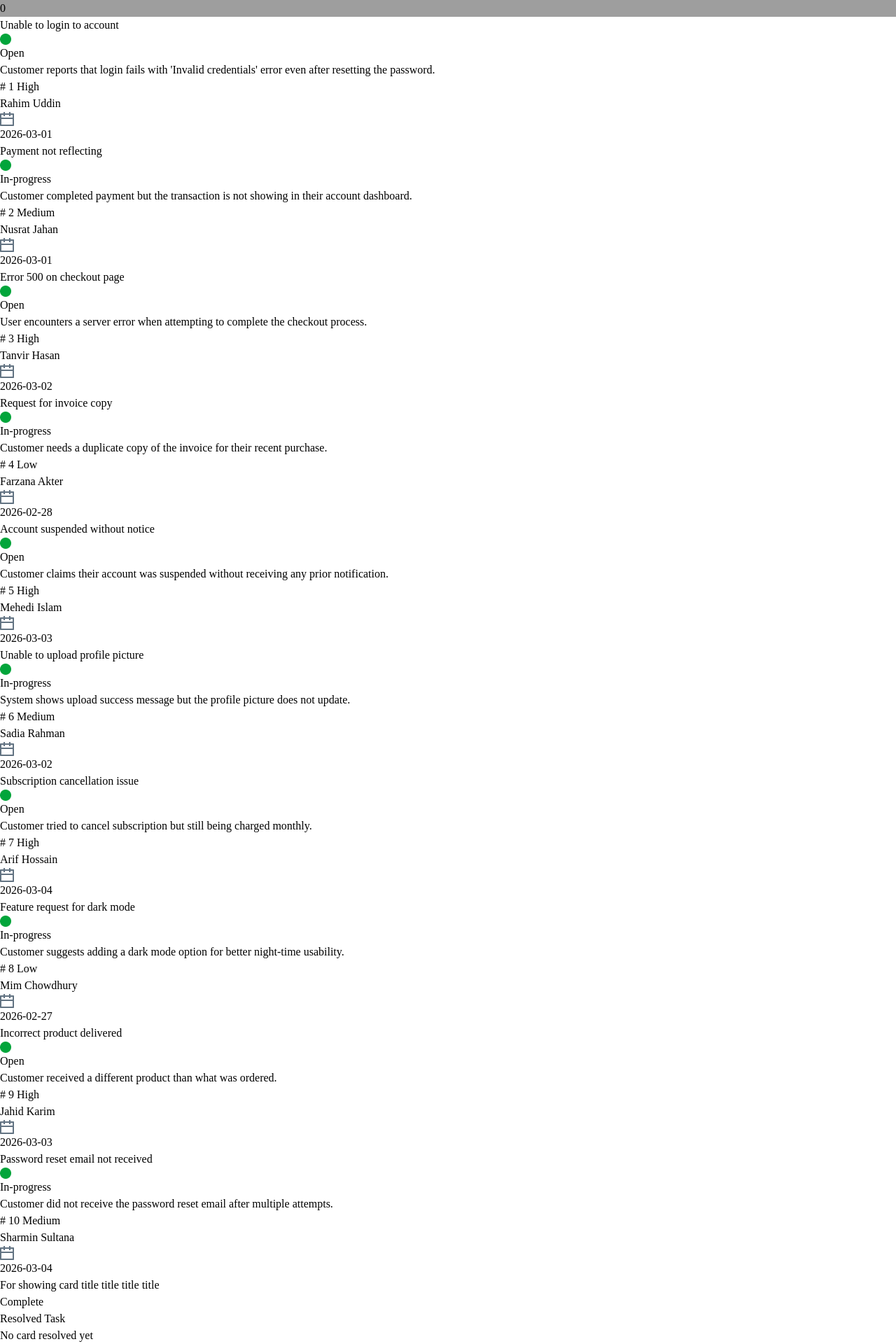
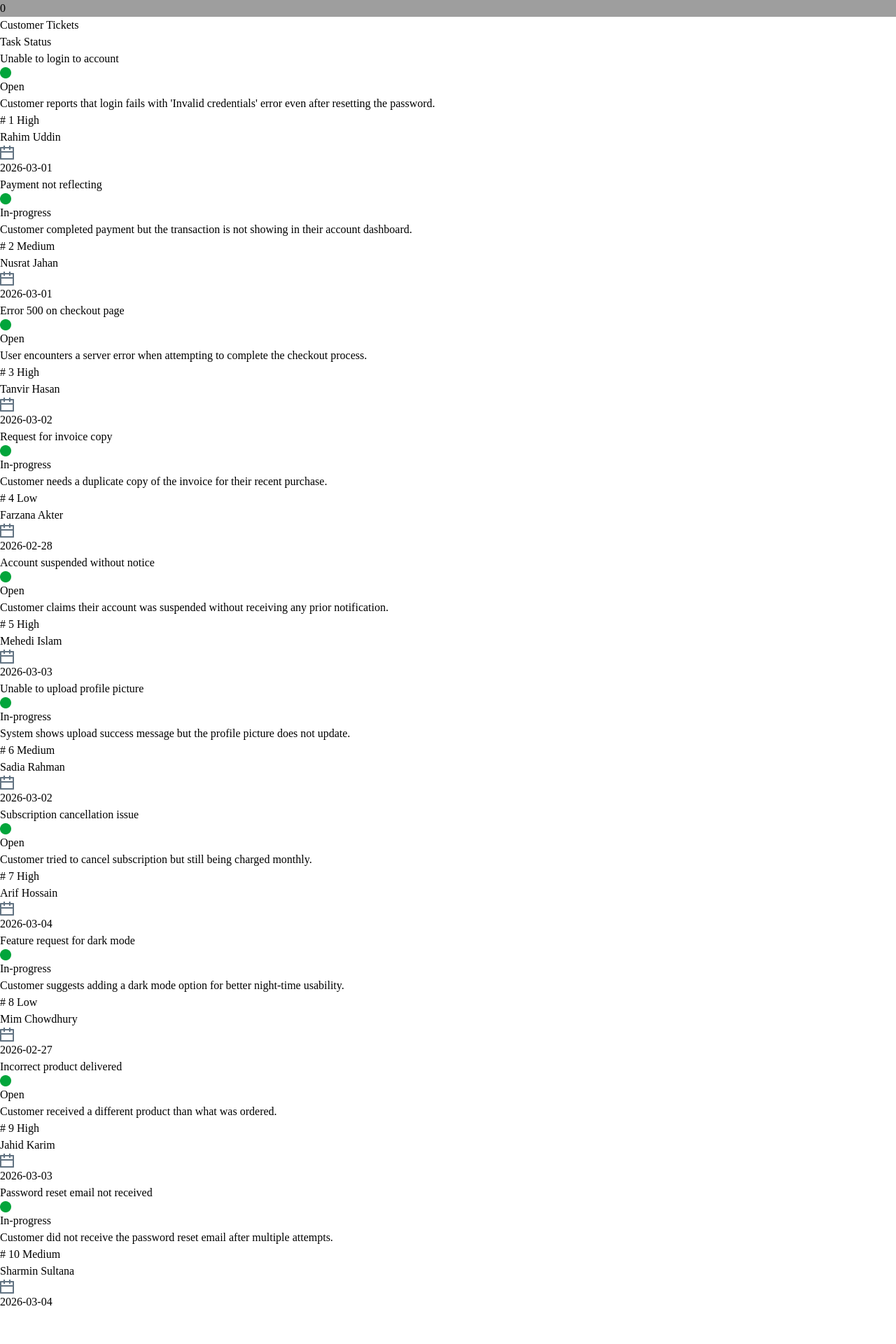
Before and after one commit to touhidcse/Customer-Support-Zone, a React (Vite) app in the folder Customer-Support-Zone/: page / in a window 1280 px wide. Shown: the part 1568-3488 px from the top of the page at 70% size. After the commit the page ends 3440 px from the top, so only its background shows below. Built offline with nearby package versions, Linux system fonts and the light colour scheme; grey boxes are pictures that could not be loaded.

Commit message:
card added and removed from task

```diff
--- a/Customer-Support-Zone/package.json
+++ b/Customer-Support-Zone/package.json
@@ -11,7 +11,8 @@
   },
   "dependencies": {
     "react": "^19.2.0",
-    "react-dom": "^19.2.0"
+    "react-dom": "^19.2.0",
+    "react-toastify": "^11.0.5"
   },
   "devDependencies": {
     "@eslint/js": "^9.39.1",
--- a/Customer-Support-Zone/src/App.jsx
+++ b/Customer-Support-Zone/src/App.jsx
@@ -1,12 +1,14 @@
-import { ToastContainer } from 'react-toastify';
+
 // import { useState } from 'react'
 import './App.css'
 import NavBar from './Components/NavBar/NavBar';
 import Banner from './Components/Banner/Banner';
-import Body from './Components/Body/Body';
-// import Cards from './Components/Cards/Cards';
 import AvailableCards from './Components/AvailableCards/AvailableCards';
+
+import CustomerCard from './Components/CustomerCard/CustomerCard';
+import SelectCustomer from './Components/SelectCustomer/SelectCustomer';
 import { Suspense, useState } from 'react';
+import SelectedCard from './Components/SelectedCard/SelectedCard';
 
 
 const fetchCards = async () => {
@@ -16,22 +18,40 @@ const fetchCards = async () => {
 const cardPromise = fetchCards()
 // console.log(cardPromise)
 function App() {
-  // const [count, setCount] = useState(0)
-  const [inProgress, setinProgress]=useState(0);
-  const [resolved, setresolved] =useState(0)
+  const [inProgress, setinProgress] = useState(0);
+  const [resolved, setresolved] = useState(0)
+  const [selectedCard, setSelectedCard] = useState([]);
+  const [task,setTask] = useState([])
+// Remove card from layon
+ const removeCard=(card)=>{
+    const filtereCard = selectedCard.filter(c=>c.id!==card.id);
+    // console.log(filtereCard)
+    setSelectedCard(filtereCard)
+  }
+  // const removePlayer=(p)=>{
+  //   const filteredData = purchasedPlayers.filter(ply=>ply["player-name"]!=p["player-name"]);
+  //   console.log(filteredData)
+  //   setpurchasedPlayers(filteredData)
+  //   setAvailableBalance(availableBanlance+parseInt(p.price))
+  // }
 
   return (
     <>
       <NavBar></NavBar>
-    <Banner inProgress={inProgress} resolved={resolved}></Banner>
-      <Body></Body>
+      <Banner inProgress={inProgress} resolved={resolved}></Banner>
       <div>
 
       </div>
+
+
       <Suspense fallback={<span className="loading loading-spinner text-error"></span>}>
-      <AvailableCards cardPromise={cardPromise} inProgress={inProgress} setinProgress={setinProgress} resolved={resolved} setresolved={setresolved}></AvailableCards>
+        <AvailableCards
+        cardPromise={cardPromise} inProgress={inProgress} setinProgress={setinProgress} resolved={resolved}
+         setresolved={setresolved} selectedCard={selectedCard}
+         setSelectedCard={setSelectedCard} removeCard={removeCard} task={task} setTask={setTask}>
+
+        </AvailableCards>
       </Suspense>
-
     </>
   )
 }
--- a/Customer-Support-Zone/src/Components/AvailableCards/AvailableCards.jsx
+++ b/Customer-Support-Zone/src/Components/AvailableCards/AvailableCards.jsx
@@ -1,38 +1,54 @@
 import React, { use } from 'react';
-import Cards from '../Cards/Cards';
+import CustomerCard from '../CustomerCard/CustomerCard';
+import SelectedCard from '../SelectedCard/SelectedCard';
 
-const AvailableCards = ({ cardPromise, inProgress, setinProgress, resolved, setresolved }) => {
+const AvailableCards = ({ cardPromise, removeCard, inProgress, setinProgress, resolved, setresolved, selectedCard, setSelectedCard ,task,setTask}) => {
     const cardData = use(cardPromise)
-    console.log(cardData)
+
+    // console.log(cardData)
+
+
     return (
+        //     {
+        //         document.getElementById("card-Container").addEventListener('click', handleSelected)
+        //     }
+        //     const selectedCard = []
+        // const handleSelected = (cardData) => {
+        //     // isSelected(true)
+        //     // setisCardSelected([...isCardSelected, cardData])
+        //     const allSelectedCard = [...selectedCard, cardData]
+        //     return allSelectedCard;
+
+        // }
         <div className='max-w-[100%] mx-auto  bg-[#F5F5F5]'>
-
+            <div className='max-w-[1200px] mx-auto flex justify-between pb-5'>
+                <h1 className='max-w-400px text-2xl font-bold'>Customer Tickets</h1>
+                <h1 className='max-w-400px mx-auto'></h1>
+                <h2 className='max-w-400px mx-auto text-2xl font-bold'>Task Status</h2>
+            </div>
             <div className='max-w-[1200px] mx-auto flex gap-10 justify-between'>
-                <div className='grid gap-5 grid-cols-1 md:grid-cols-2 lg:grid-cols-2'>
+                <div id='card-Container' className='grid gap-5 grid-cols-1 md:grid-cols-2 lg:grid-cols-2'>
                     {
 
-                        cardData.map(card => <Cards card={card}></Cards>)
+                        cardData.map(card => <CustomerCard card={card} inProgress={inProgress} setinProgress={setinProgress} resolved={resolved} setresolved={setresolved} selectedCard={selectedCard} setSelectedCard={setSelectedCard}></CustomerCard>)
 
                     }
                 </div>
                 <div className=''>
                     {/* Dynamically load  */}
-                    <div>
-                        <div className='bg-white shadow-sm'>
-                            <h1 className="text-2xl font-bold text-center">For showing card title title title title{cardData.title}</h1>
-                            <button className='btn bg-[#41BE6c]  w-full text-xl text-white'>Complete</button>
-                        </div>
-                        <div>
-                            <h1 className="text-2xl font-bold">Resolved Task</h1>
-                            <p>No card resolved yet</p>
-                        </div>
-                    </div>
+                    {
+                        selectedCard.map(card => <SelectedCard card={card} inProgress={inProgress} setinProgress={setinProgress} resolved={resolved} setresolved={setresolved} selectedCard={selectedCard} setSelectedCard={setSelectedCard} task={task} setTask={setTask} removeCard={removeCard}></SelectedCard>)
+                    }
 
                 </div>
 
             </div>
         </div>
+
+
     );
+
+
 };
 
 export default AvailableCards;
--- a/Customer-Support-Zone/src/Components/Body/Body.jsx
+++ /dev/null
@@ -1,19 +0,0 @@
-import React from 'react';
-import backGroundImg from '../../assets/vector2.png'
-const Body = () => {
-    return (
-        // <div className="max-w-[100%] bg-[#F5F5F5]"
-        //                 style={{
-        //                     backgroundImage:
-        //                         "url(https://i.ibb.co.com/jPmwk0Mg/vector2.png)",
-        //                 }}>
-        //     <div className='max-w-[1200px] mx-auto flex justify-between'>
-
-
-        //     </div>
-        // </div>
-        <div></div>
-    );
-};
-
-export default Body;
--- a/Customer-Support-Zone/src/Components/Cards/Cards.jsx
+++ /dev/null
@@ -1,32 +0,0 @@
-
-import dateImg from '../../assets/date.png'
-import iconImg from '../../assets/Ellipse 22.png'
-
-const Cards = ({card}) => {
-
-    return (
-        <div>
-                <div class="card w-96 bg-base-100 card-sm shadow-sm">
-                    <div class="card-body">
-                        <div className='flex justify-between items-center'>
-                            <h2 class="card-title">{card.title}</h2>
-                            <div className='flex gap-2 border-2 rounded bg-green-200'>
-                               <img src={iconImg} alt="" /> <p className='text-black-100'>{card.status}</p>
-                            </div>
-                        </div>
-                        <p>{card.description}</p>
-                        <div className='flex justify-between items-center'>
-                            <div>
-                                <p># {card.id} <span>{card.priority}</span></p>
-                            </div>
-                            <div className='flex justify-between items-center gap-5'>
-                                <p>{card.customer}</p> <img src={dateImg} /><span>{card.createdAt}</span>
-                            </div>
-                        </div>
-                    </div>
-                </div>
-        </div>
-    );
-};
-
-export default Cards;
--- /dev/null
+++ b/Customer-Support-Zone/src/Components/CustomerCard/CustomerCard.jsx
@@ -0,0 +1,44 @@
+import React, { use } from 'react';
+
+import { useState } from 'react';
+import dateImg from '../../assets/date.png'
+import iconImg from '../../assets/Ellipse 22.png'
+import { toast } from 'react-toastify';
+const CustomerCard = ({card,resolved, setresolved,inProgress, setinProgress, selectedCard,setSelectedCard}) => {
+    const [isSelected, setisSelected] = useState(false);
+
+    const handdleSelected = (cardData) => {
+            setinProgress(inProgress+1)
+            // toast('one card selected')
+            setSelectedCard([...selectedCard,cardData])
+            // console.log(selectedCard)
+
+
+    }
+    // const handleRemoveCardFromLayout=()=>{
+    //     remove(card)
+    // }
+       return (
+        <div onClick={() => { handdleSelected(card) }} className="card w-96 bg-base-100 card-sm shadow-sm cursor-pointer" >
+            <div class="card-body" >
+                <div className='flex justify-between items-center'>
+                    <h2 class="card-title">{card.title}</h2>
+                    <div className='flex gap-2 border-2 rounded bg-green-200'>
+                        <img src={iconImg} alt="" /> <p className='text-black-100'>{card.status}</p>
+                    </div>
+                </div>
+                <p>{card.description}</p>
+                <div className='flex justify-between items-center'>
+                    <div>
+                        <p># {card.id} <span>{card.priority}</span></p>
+                    </div>
+                    <div className='flex justify-between items-center gap-5'>
+                        <p>{card.customer}</p> <img src={dateImg} /><span>{card.createdAt}</span>
+                    </div>
+                </div>
+            </div>
+        </div>
+    );
+};
+
+export default CustomerCard;
--- /dev/null
+++ b/Customer-Support-Zone/src/Components/SelectCustomer/SelectCustomer.jsx
@@ -0,0 +1,17 @@
+import React from 'react';
+import SelectCard from '../SelectedCard/SelectedCard';
+
+const SelectCustomer = ({selectedCard}) => {
+    return (
+        <div>
+
+        </div>
+        // <div className='max-w-[1200px] mx-auto'>
+        //    {
+        //     purchasedPlayers.map(player=><SelectedCard player={player} removePlayer={removePlayer}></SelectedCard>)
+        //    }
+        // </div>
+    );
+};
+
+export default SelectCustomer;
--- /dev/null
+++ b/Customer-Support-Zone/src/Components/SelectedCard/SelectedCard.jsx
@@ -0,0 +1,36 @@
+import React from 'react';
+
+const SelectedCard = ({ card, inProgress, setinProgress, resolved, setresolved, selectedCard, setSelectedCard,removeCard, task, setTask }) => {
+    // console.log(card)
+
+    // const handleRemove=()=>{
+    //     removePlayer(card)
+    // }
+
+    const handleRemoveCardFromTask = (cardData) => {
+        setinProgress(inProgress - 1)
+        setresolved(resolved + 1)
+        // toast('one card selected')
+        // setTask([...task, cardData])
+        //selectedCard([...selectedCard,cardData])
+        // console.log(selectedCard)
+        removeCard(card)
+    }
+    // console.log(selectedCard)
+
+    return (
+
+        <div>
+            <div className='bg-white shadow-sm'>
+                <h1 className="text-2xl font-bold text-center">{card.title}</h1>
+                <button onClick={() => handleRemoveCardFromTask(card)} className='btn bg-[#41BE6c]  w-full text-xl text-white'>Complete</button>
+            </div>
+            <div>
+                <h1 className="text-2xl font-bold">Resolved Task</h1>
+                <p>No card resolved yet</p>
+            </div>
+        </div>
+    );
+};
+
+export default SelectedCard;
```
Also changed, not shown: Customer-Support-Zone/src/Components/SelectCard/SelectCard.jsx (deleted, +0 -11 lines), 1 other file (tests, documents, lock files or other folders).
